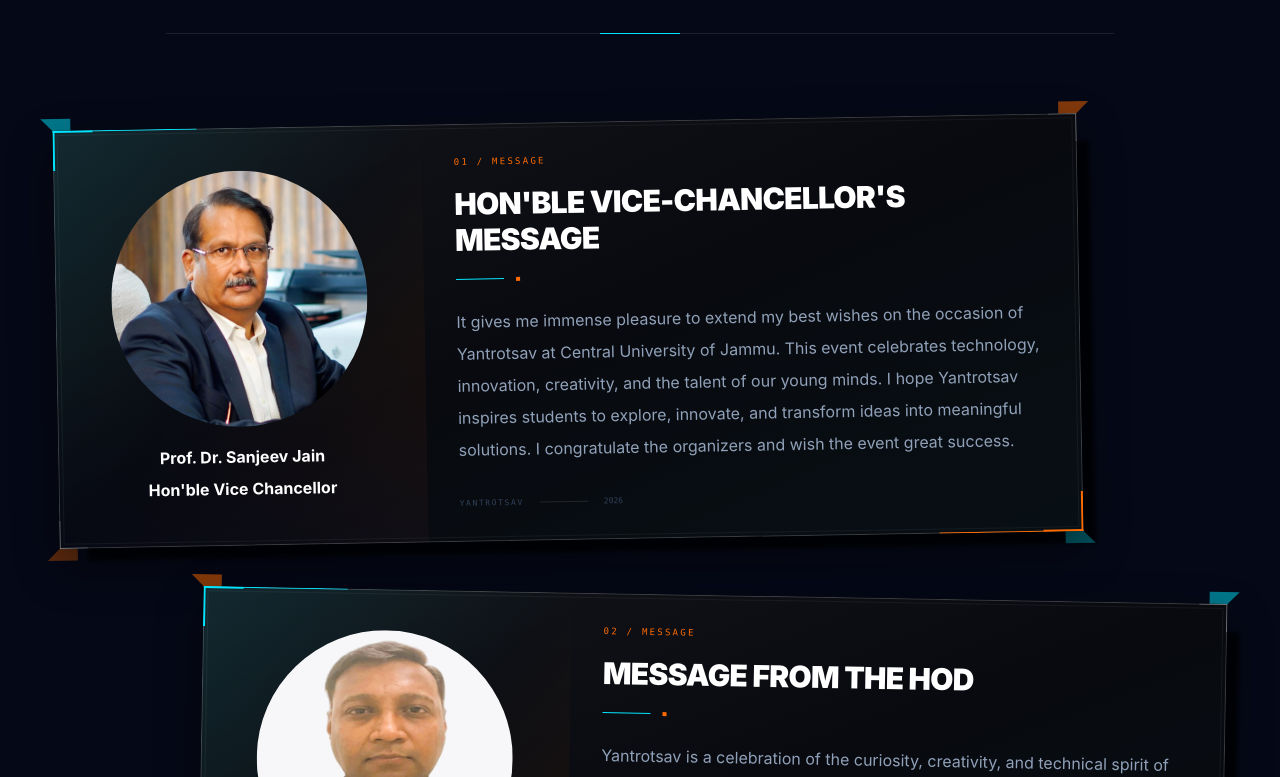
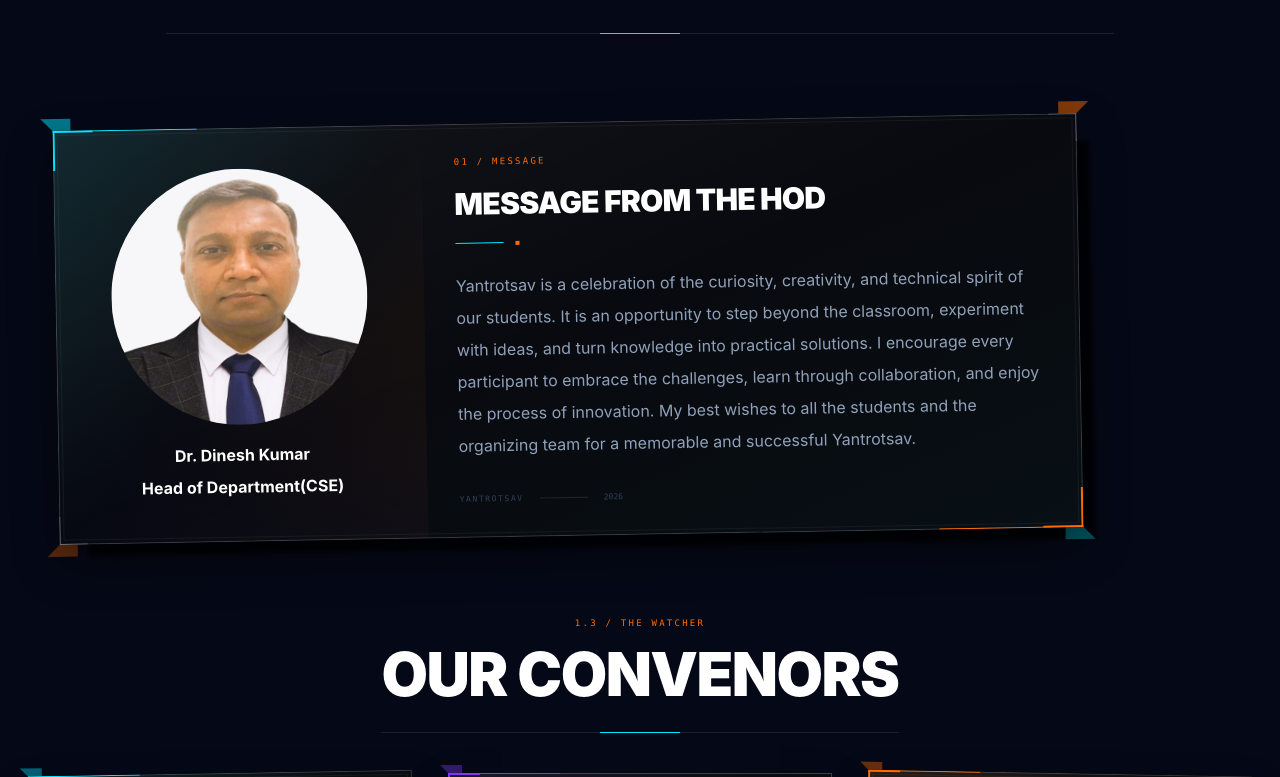
Before and after one commit to mantanova-87/YANTROTSAV, a React (Vite) app: page / in a window 1280 px wide. Shown: the part 983-1760 px from the top of the page. Built offline with nearby package versions, Linux system fonts and the light colour scheme; no server answers.

Commit message:
Update Home.tsx

```diff
--- a/src/pages/Home.tsx
+++ b/src/pages/Home.tsx
@@ -74,13 +74,7 @@ const depthReveal = {
 // ============================================================
 
 const messageCards = [
-  {
-    title: "Hon'ble Vice-Chancellor's Message",
-    text: 'It gives me immense pleasure to extend my best wishes on the occasion of Yantrotsav at Central University of Jammu. This event celebrates technology, innovation, creativity, and the talent of our young minds. I hope Yantrotsav inspires students to explore, innovate, and transform ideas into meaningful solutions. I congratulate the organizers and wish the event great success.',
-    text1: 'Prof. Dr. Sanjeev Jain',
-    text2: "Hon'ble Vice Chancellor",
-    image: 'vc.jpg',
-  },
+
   {
     title: 'Message from the HOD',
     text: 'Yantrotsav is a celebration of the curiosity, creativity, and technical spirit of our students. It is an opportunity to step beyond the classroom, experiment with ideas, and turn knowledge into practical solutions. I encourage every participant to embrace the challenges, learn through collaboration, and enjoy the process of innovation. My best wishes to all the students and the organizing team for a memorable and successful Yantrotsav.',
```
